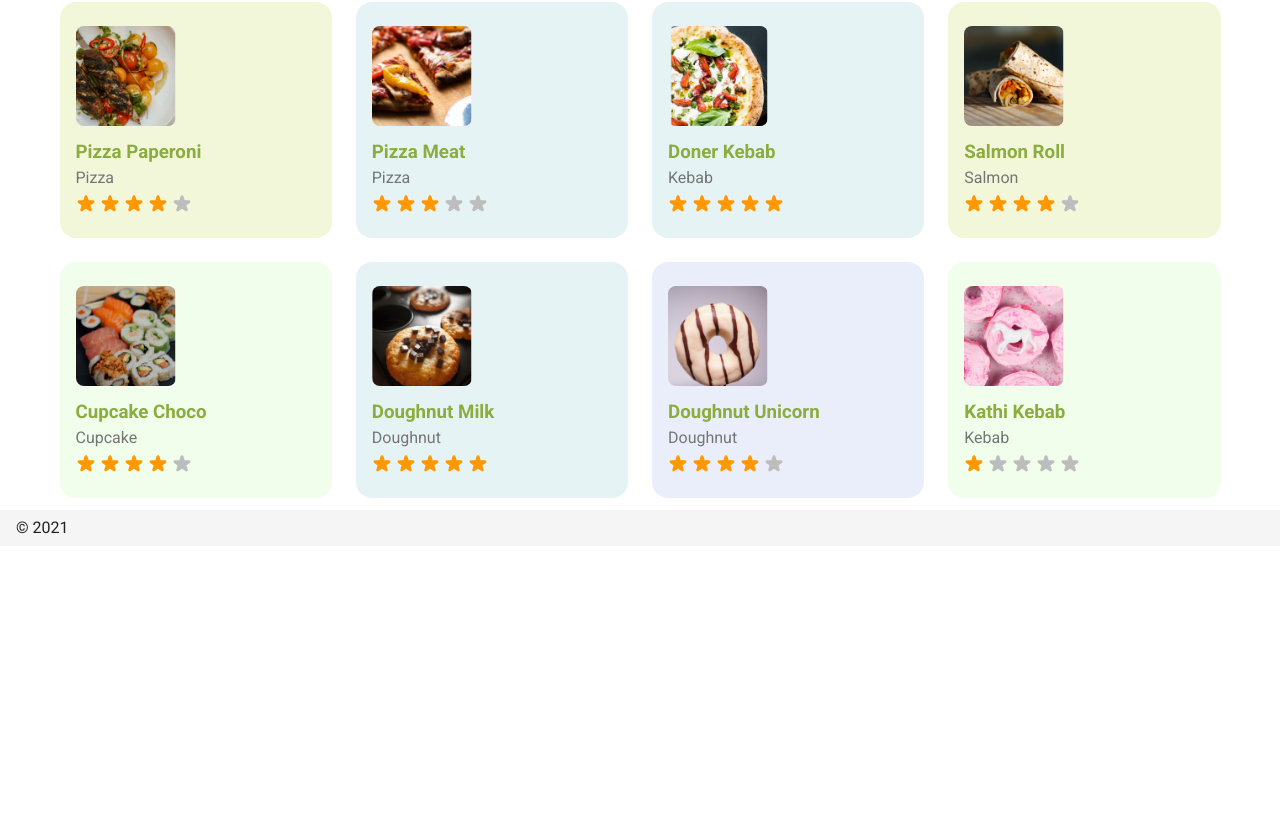
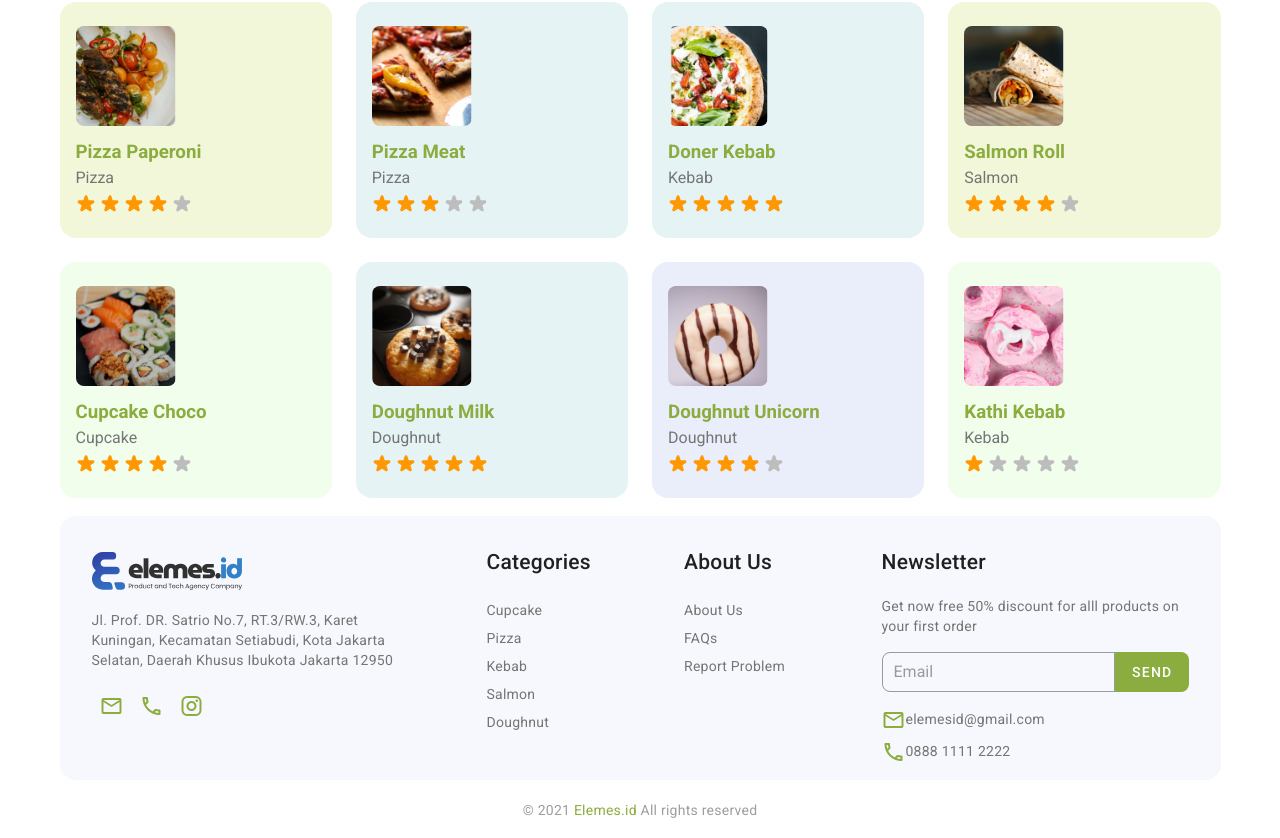
Before and after one commit to luthfimasruri/elemes_id, a Nuxt app: page / in a window 1280 px wide. Shown: the part 978-1816 px from the top of the page. Before the commit the page ends 1524 px from the top, so only its background shows below. Built offline with nearby package versions, Linux system fonts and the light colour scheme.

Commit message:
feat: :sparkles: add footer section

```diff
--- /dev/null
+++ b/components/Footer.vue
@@ -0,0 +1,176 @@
+<template>
+  <v-container>
+    <div class="bg-footer rounded-xl body-2">
+      <v-row>
+        <v-col cols="12" md="4" sm="6">
+          <div class="px-8 pt-6">
+            <nuxt-link to="/">
+              <v-img width="150" contain src="/logo.svg" alt="Logo Elemes" />
+            </nuxt-link>
+            <p class="mt-5 grey--text text--darken-1">
+              Jl. Prof. DR. Satrio No.7, RT.3/RW.3, Karet Kuningan, Kecamatan
+              Setiabudi, Kota Jakarta Selatan, Daerah Khusus Ibukota Jakarta
+              12950
+            </p>
+            <div>
+              <v-hover v-slot="{ hover }">
+                <v-btn
+                  color="primary"
+                  :text="!hover"
+                  depressed
+                  fab
+                  small
+                  href="mailto:elemesid@gmail.com"
+                >
+                  <v-icon>mdi-email-outline</v-icon>
+                </v-btn>
+              </v-hover>
+              <v-hover v-slot="{ hover }">
+                <v-btn
+                  color="primary"
+                  :text="!hover"
+                  depressed
+                  fab
+                  small
+                  href="tel:+6288811112222"
+                >
+                  <v-icon>mdi-phone-outline</v-icon>
+                </v-btn>
+              </v-hover>
+              <v-hover v-slot="{ hover }">
+                <v-btn color="primary" :text="!hover" depressed fab small>
+                  <v-icon>mdi-instagram</v-icon>
+                </v-btn>
+              </v-hover>
+            </div>
+          </div>
+        </v-col>
+        <v-col cols="12" md="2" sm="6">
+          <div class="px-8 pt-6">
+            <h2 class="mb-6 font-weight-medium">Categories</h2>
+            <template v-for="(item, index) in menuCategories">
+              <v-hover v-slot="{ hover }" :key="index">
+                <nuxt-link
+                  :to="item.path"
+                  :class="{ 'primary--text': hover }"
+                  class="
+                    d-block
+                    py-1
+                    text-decoration-none
+                    grey--text
+                    text--darken-1
+                  "
+                  >{{ item.title }}</nuxt-link
+                >
+              </v-hover>
+            </template>
+          </div>
+        </v-col>
+        <v-col cols="12" md="2" sm="6">
+          <div class="px-8 pt-6">
+            <h2 class="mb-6 font-weight-medium">About Us</h2>
+            <template v-for="(item, index) in menuAboutUs">
+              <v-hover v-slot="{ hover }" :key="index">
+                <nuxt-link
+                  :to="item.path"
+                  :class="{ 'primary--text': hover }"
+                  class="
+                    d-block
+                    py-1
+                    text-decoration-none
+                    grey--text
+                    text--darken-1
+                  "
+                  >{{ item.title }}</nuxt-link
+                >
+              </v-hover>
+            </template>
+          </div>
+        </v-col>
+        <v-col cols="12" md="4" sm="6">
+          <div class="px-8 pt-6">
+            <h2 class="mb-6 font-weight-medium">Newsletter</h2>
+            <p class="grey--text text--darken-1">
+              Get now free 50% discount for alll products on your first order
+            </p>
+            <div class="d-flex mb-3">
+              <v-text-field
+                placeholder="Email"
+                outlined
+                height="40"
+                dense
+                type="email"
+                hide-details
+                class="rounded-l-lg rounded-r-0"
+              ></v-text-field>
+              <v-btn
+                depressed
+                color="primary"
+                height="40"
+                class="rounded-l-0 rounded-r-lg"
+                >SEND</v-btn
+              >
+            </div>
+            <div class="d-flex align-center">
+              <v-hover v-slot="{ hover }">
+                <a class="text-decoration-none py-1" href="mailto:elemesid@gmail.com"
+                  ><v-icon color="primary">mdi-email-outline</v-icon>
+                  <span
+                    :class="{ 'primary--text': hover }"
+                    class="grey--text text--darken-1"
+                    >elemesid@gmail.com</span
+                  ></a
+                >
+              </v-hover>
+            </div>
+            <div class="d-flex align-center">
+              <v-hover v-slot="{ hover }">
+                <a class="text-decoration-none py-1" href="tel:+6288811112222"
+                  ><v-icon color="primary">mdi-phone-outline</v-icon>
+                  <span
+                    :class="{ 'primary--text': hover }"
+                    class="grey--text text--darken-1"
+                    >0888 1111 2222</span
+                  ></a
+                >
+              </v-hover>
+            </div>
+          </div>
+        </v-col>
+      </v-row>
+    </div>
+    <div class="text-center pt-8 body-2 grey--text">
+      <span
+        >&copy; {{ new Date().getFullYear() }} <a href="/" class="text-decoration-none">Elemes.id</a> All rights
+        reserved</span
+      >
+    </div>
+  </v-container>
+</template>
+
+<script>
+export default {
+  data() {
+    return {
+      menuCategories: [
+        { title: 'Cupcake', path: '/' },
+        { title: 'Pizza', path: '/' },
+        { title: 'Kebab', path: '/' },
+        { title: 'Salmon', path: '/' },
+        { title: 'Doughnut', path: '/' },
+      ],
+      menuAboutUs: [
+        { title: 'About Us', path: '/' },
+        { title: 'FAQs', path: '/' },
+        { title: 'Report Problem', path: '/' },
+      ],
+    }
+  },
+}
+</script>
+
+<style lang="scss">
+.bg-footer {
+  background: rgba(234, 238, 250, 0.4);
+}
+</style>
--- a/layouts/default.vue
+++ b/layouts/default.vue
@@ -11,8 +11,8 @@
     <v-main>
       <Nuxt />
     </v-main>
-    <v-footer :absolute="!fixed" app>
-      <span>&copy; {{ new Date().getFullYear() }}</span>
+    <v-footer color="transparent">
+      <Footer />
     </v-footer>
   </v-app>
 </template>
```
